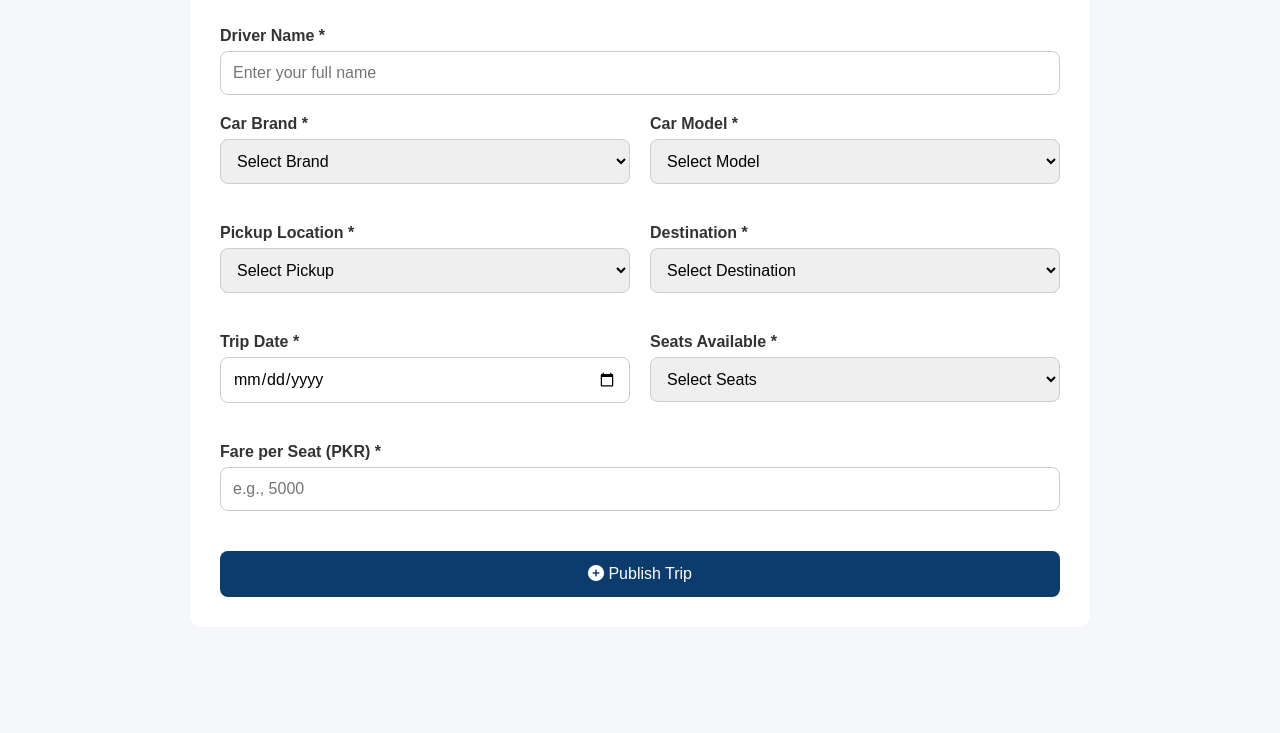
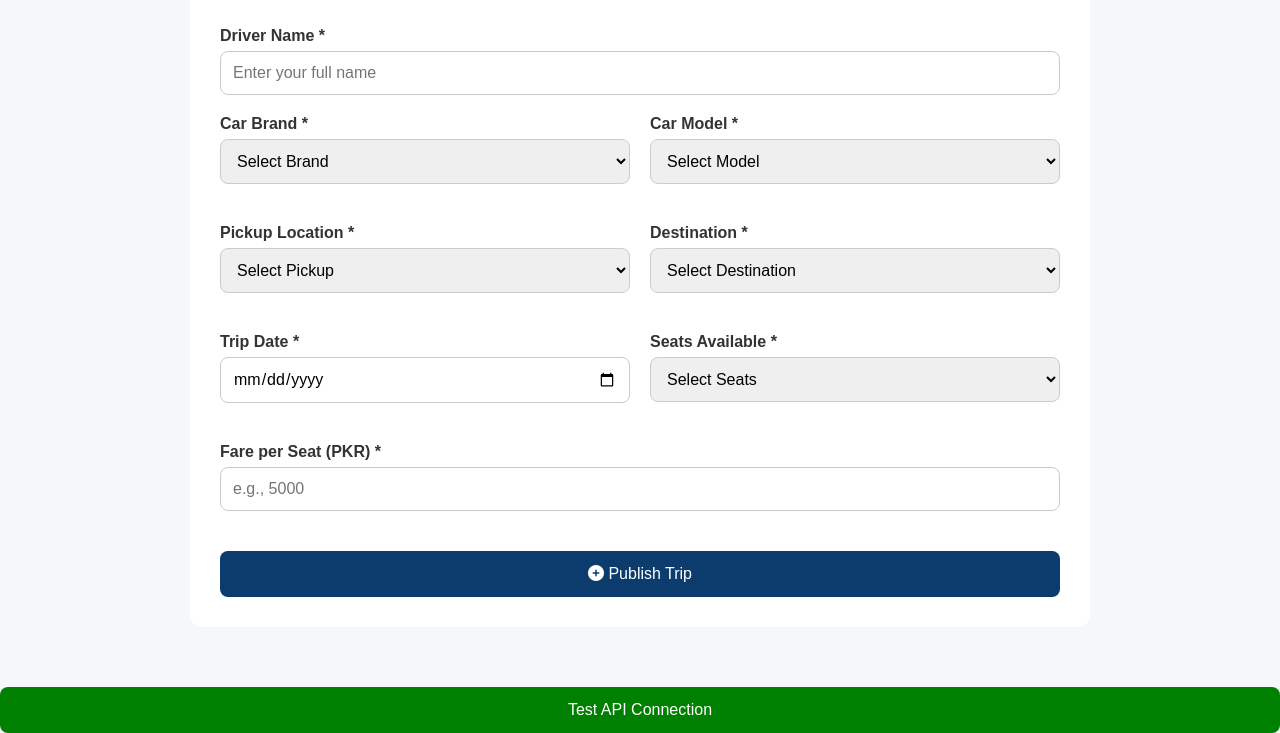
Before and after one commit to alisalmann88/raastaX, a website: page public/add-trip.html in a window 1280 px wide. Shown: the part 179-912 px from the top of the page. Before the commit the page ends 846 px from the top, so only its background shows below. Drawn offline with Linux system fonts and the light colour scheme.

Commit message:
Update add-trip.html

```diff
--- a/public/add-trip.html
+++ b/public/add-trip.html
@@ -136,5 +136,35 @@
 </div>
 
 <script src="add-trip.js"></script>
+  <button onclick="testAPI()" style="margin-top: 20px; background: green;">
+  Test API Connection
+</button>
+
+<script>
+async function testAPI() {
+  const testData = {
+    driverName: "Test Driver",
+    carModel: "Toyota Corolla",
+    pickup: "Islamabad",
+    destination: "Gilgit",
+    date: "2024-12-25",
+    seats: 4,
+    fare: 5000
+  };
+
+  try {
+    const response = await fetch('/api/trips', {
+      method: 'POST',
+      headers: {'Content-Type': 'application/json'},
+      body: JSON.stringify(testData)
+    });
+
+    const result = await response.json();
+    alert(JSON.stringify(result, null, 2));
+  } catch (error) {
+    alert('Error: ' + error.message);
+  }
+}
+</script>
 </body>
 </html>
```
